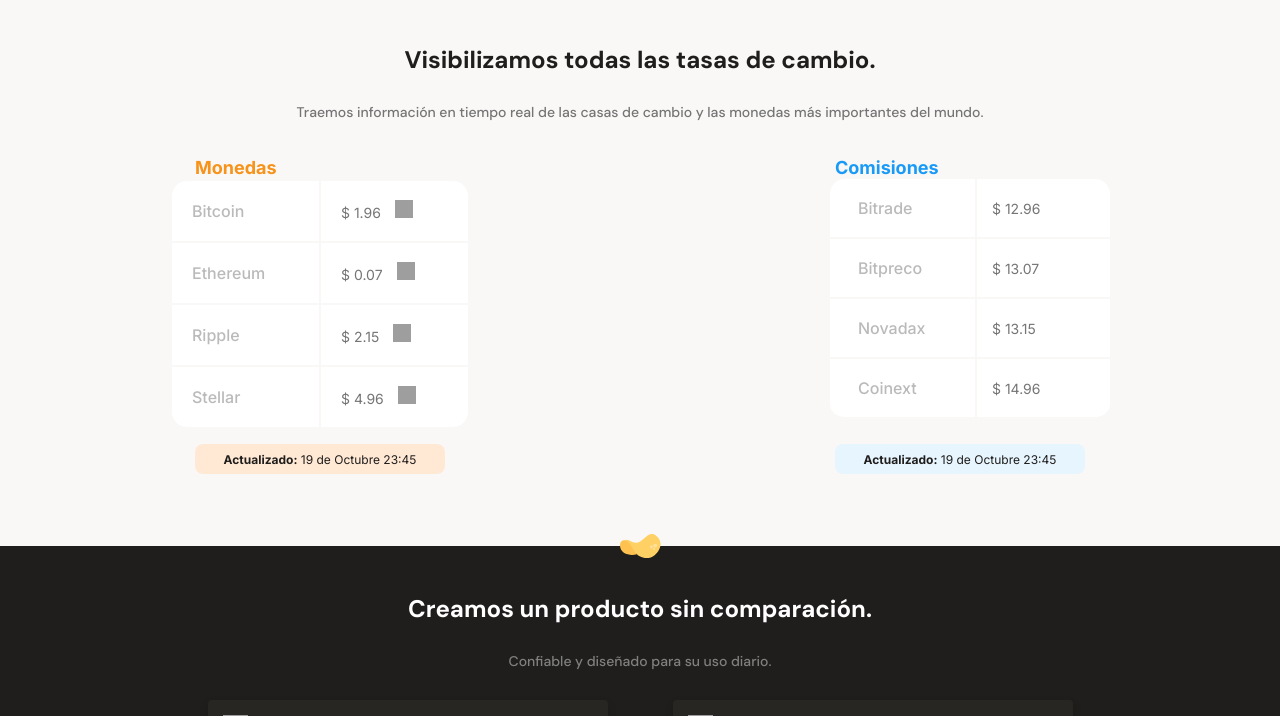
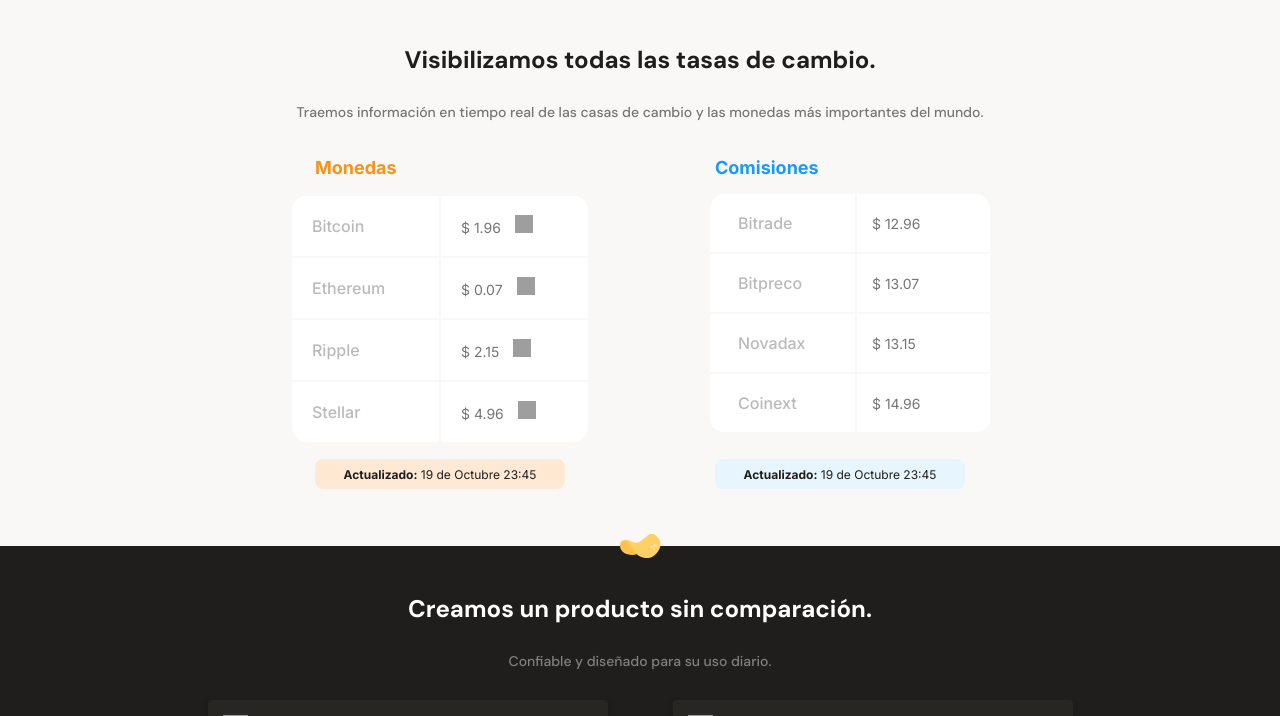
Before and after one commit to vilrodriguez/batabit, a website: page index.html in a window 1280 px wide. Shown: the part 607-1323 px from the top of the page. Drawn offline with Linux system fonts and the light colour scheme; grey boxes are pictures that could not be loaded.

Commit message:
fixed tables container width

```diff
--- a/style.css
+++ b/style.css
@@ -182,7 +182,7 @@
   font-size: 1.8rem;
   line-height: 2.3rem;
   margin-bottom: 15px;
-  margin: 0 auto 0 auto;
+  margin: 0 auto 15px auto;
   text-align: left;
   /* margin-left: 20px; */
   width: 250px;
--- a/styles/tablet.css
+++ b/styles/tablet.css
@@ -1,6 +1,7 @@
 .main-tables-container{
 display: flex;
 margin: 0 auto;
+width: 800px;
 
 }
 .card-container{
```
